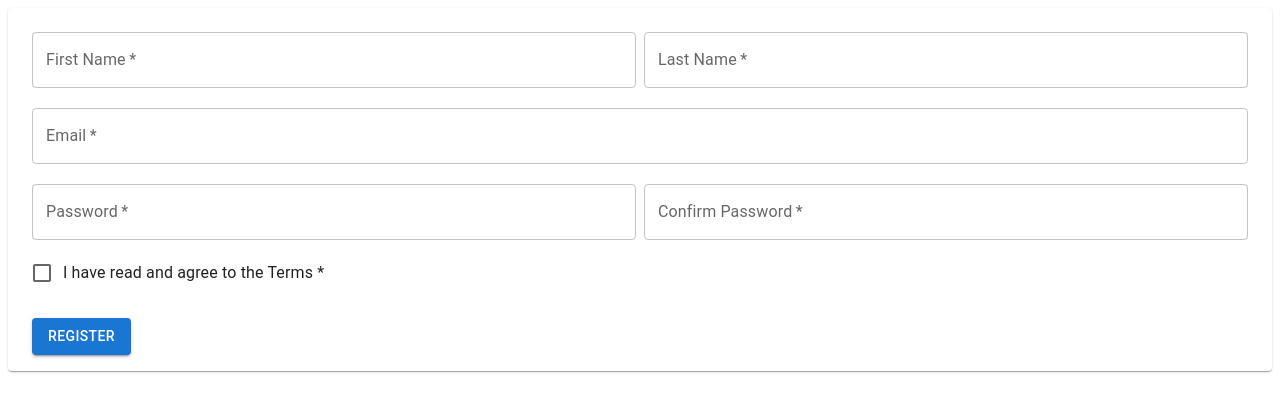
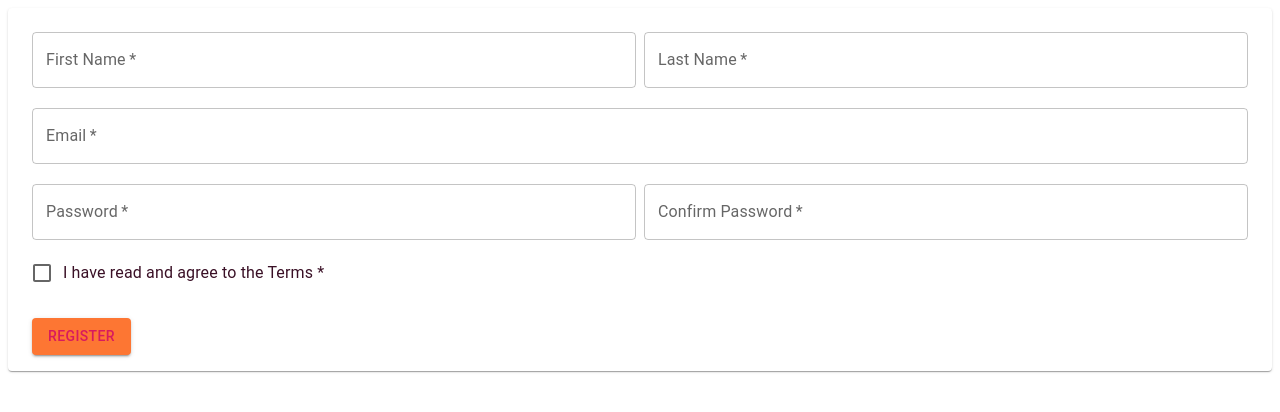
Before and after one commit to PatrickRallings/lms_full-stack, a React (Create React App) app in the folder lms_front-end/: page / in a window 1280 px wide. Shown: the top 412 px of the page. Built offline with nearby package versions, Linux system fonts and the light colour scheme.

Commit message:
Created CFH-specific theme for material ui-based components

```diff
--- /dev/null
+++ b/lms_front-end/src/components/common/materialsUITheme.js
@@ -0,0 +1,22 @@
+import { createTheme } from '@mui/material/styles'
+
+export const materialsUITheme = createTheme({
+    palette: {
+        type: 'light',
+        primary: {
+            main: '#fd7633',
+            light: '#D81A5E',
+            dark: '#3A1026',
+            contrastText: '#D81A5E',
+        },
+        secondary: {
+            main: '#6d3c4e',
+        },
+        info: {
+            main: '#f32124',
+        },
+        text: {
+            primary: '#3A1026',
+        },
+    },
+});
--- a/lms_front-end/src/components/modals/CreateUserForm.js
+++ b/lms_front-end/src/components/modals/CreateUserForm.js
@@ -1,9 +1,20 @@
-import React, {useState, Fragment} from 'react';
+import React, {Fragment, useState} from 'react';
 import CreateUserService from "../../services/UserService/CreateUserService";
-import { useForm, Controller } from 'react-hook-form';
-import { yupResolver } from '@hookform/resolvers/yup';
+import {Controller, useForm} from 'react-hook-form';
+import {yupResolver} from '@hookform/resolvers/yup';
 import * as Yup from 'yup';
-import {Paper, Typography, TextField, Box, Grid, FormControlLabel, Checkbox, Button} from "@mui/material";
+import {
+    Box,
+    Button,
+    Checkbox,
+    FormControlLabel,
+    Grid,
+    Paper,
+    TextField,
+    ThemeProvider,
+    Typography
+} from "@mui/material";
+import {materialsUITheme} from "../common/materialsUITheme";
 
 function CreateUserForm() {
 
@@ -49,13 +60,8 @@ function CreateUserForm() {
         resolver: yupResolver(validationSchema)
     });
 
-    const styles = {
-        floatingLabelFocusStyle: {
-            color: "orange"
-        }
-    }
-
     return (
+        <ThemeProvider theme={materialsUITheme}>
             <Fragment>
                 <Paper>
                     <Box px={3} py={2}>
@@ -187,6 +193,7 @@ function CreateUserForm() {
                     </Box>
                 </Paper>
             </Fragment>
+        </ThemeProvider>
 
     );
 }
```
